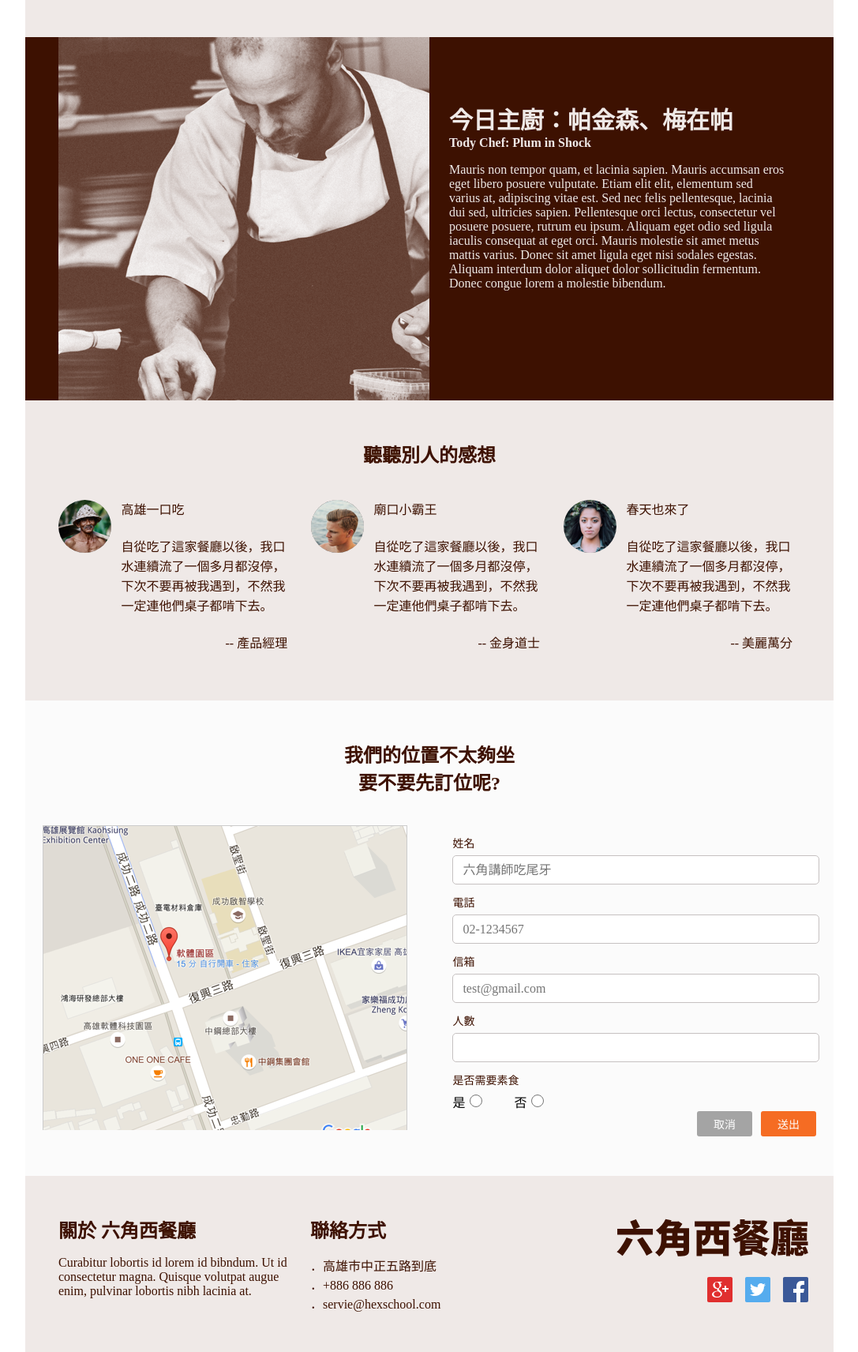
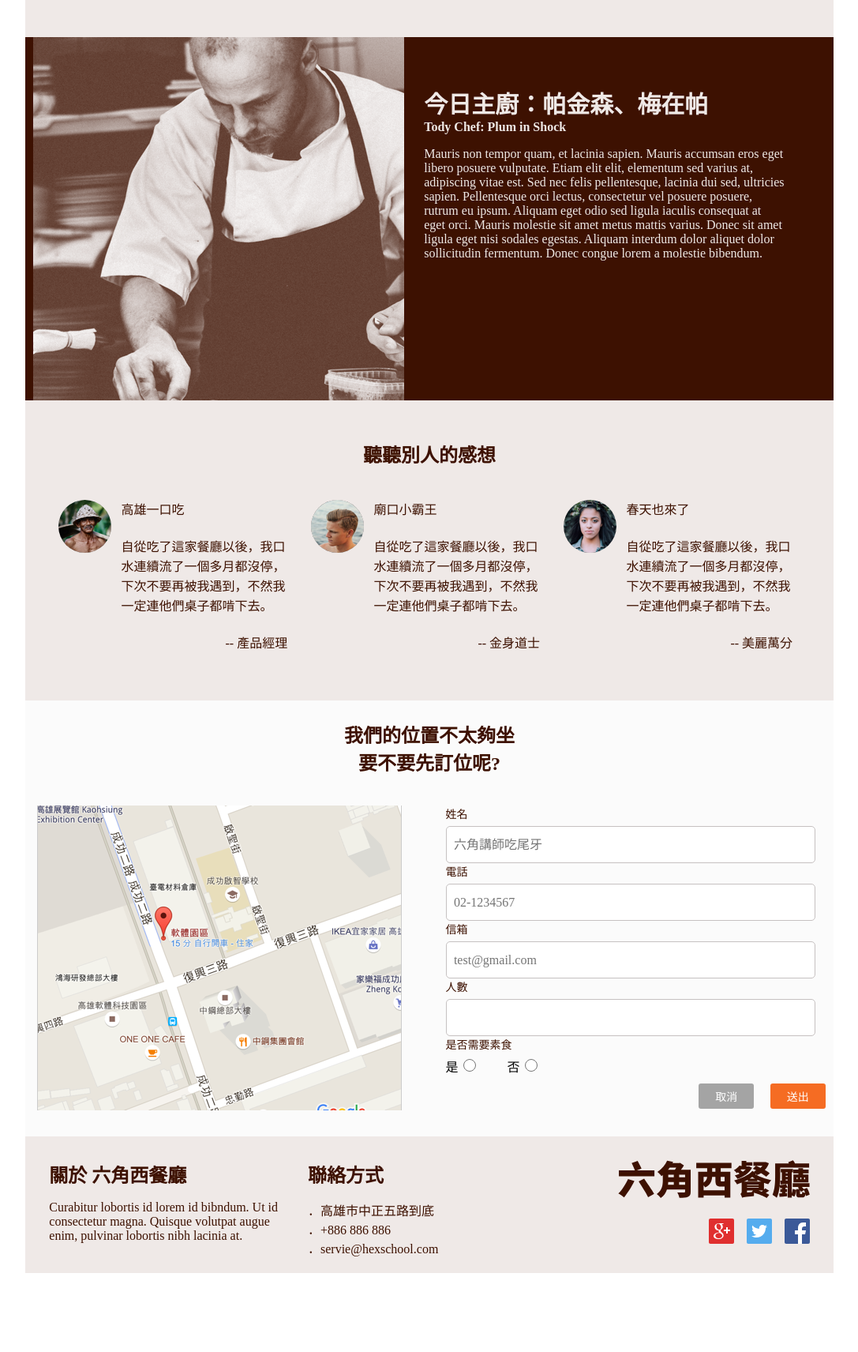
Before and after one commit to livehighvu06/work-002, a plain HTML site: page index.html in a window 1280 px wide. Shown: the part 945-2657 px from the top of the page at 79% size, without its empty margins (96-1183 px from the left). After the commit the page ends 2557 px from the top, so only its background shows below. Drawn offline with Linux system fonts and the light colour scheme.

Commit message:
修改RWD細節

```diff
--- a/CSS/style.css
+++ b/CSS/style.css
@@ -3,6 +3,15 @@
     margin: 0;
     list-style-type: none;
     font-family: Microsoft JhengHei;
+}
+/* clear fix */
+.feature ul:after,.chef:after,.comment:after,.reserve:after,.reserve form:after,.footer:after,.footer .info ul:after{
+    visibility: hidden;
+    display: block;
+    font-size: 0;
+    content: " ";
+    clear: both;
+    height: 0;
 }
 .wrap{
     width: 1024px;
@@ -74,14 +83,7 @@
 .firstline{
     padding: 50px;
 }
-.feature ul:after{
-    visibility: hidden;
-    display: block;
-    font-size: 0;
-    content: " ";
-    clear: both;
-    height: 0;
-}
+
 .feature h2{
     color: #3D1101;
 }
@@ -105,16 +107,9 @@
 /* 主廚介紹 */
 .chef{
     background: #3D1101;
-    padding: 0 42px;
+    padding: 0 1%;
 }
-.chef:after{
-    visibility: hidden;
-    display: block;
-    font-size: 0;
-    content: " ";
-    clear: both;
-    height: 0;
-}
+
 .chefpic{
     float: left;
     width: 470px;
@@ -131,7 +126,7 @@
 }
 .chefintro h2{
 
-    margin-top: 81px;
+    margin-top: 61px;
     margin-left: 25px;
 }
 .chefintro h3{
@@ -161,14 +156,6 @@
     width: 31.333%;
     margin: 1%;
 }
-.comment:after{
-    visibility: hidden;
-    display: block;
-    font-size: 0;
-    content: " ";
-    clear: both;
-    height: 0;
-}
 .commentpic{
     float: left;
 }
@@ -195,15 +182,8 @@
 /* 定位 */
 .reserve{
     background: rgba(250,250,250,0.70);
-    padding: 50px 22px 50px 22px;
-}
-.reserve:after{
-    visibility: hidden;
-    display: block;
-    font-size: 0;
-    content: " ";
-    clear: both;
-    height: 0;
+    padding-top: 25px;
+    padding-bottom: 25px;
 }
 .reserve h2{
     color: #3D1101;
@@ -216,30 +196,29 @@
     float: left;
     width: 48%;
     height: 386px;
-    background: url(../img/Map.png) no-repeat;
+    background: url(../img/Map.png) center no-repeat;
 }
 .form{
     float: right;
     width: 46%;
-    margin-left: 1%;
-    margin-right: 1%;
+    margin-left: 2%;
+    margin-right: 2%;
 }
 .form label,
 .form input{
     display: block;
 }
 .form label{
-    margin-top: 12px;
     margin-bottom: 6px;
     font-family: PingFangTC-Light;
     font-size: 14px;
     color: #3D1101;
 }
 .form .input{
-    width: 100%;
+    width: 95%;
     height: 35px;
     font-size: 16px;
-    padding-left: 12px;
+    padding: 5px 2%;
     border-radius: 5px;
     border: 1px solid #c6c1c1;
 }
@@ -259,6 +238,7 @@
     display: block;
     text-align: center;
     padding: 6px 0;
+    margin: 10px 1%;
     width: 70px;
     text-decoration: none;
     float: right;
@@ -267,7 +247,6 @@
     color: #FFFFFF;
 }
 #confirm{
-    margin-left: 11px;
     background: #F56C23;
     border-radius: 3px;
 }
@@ -278,24 +257,16 @@
 /* footer */
 .footer{
     background: #efe9e7;
-    padding:32px;
+    padding: 10px 2%;
     color: #3D1101;
 }
-.footer:after{
-    visibility: hidden;
-    display: block;
-    font-size: 0;
-    content: " ";
-    clear: both;
-    height: 0;
-}
 .footer ul li{
-    margin: 18px 10px 18px 10px;
+    margin-top: 10px;
+    padding: 1%;
     float: left;
-    width: 299px;
+    width: 31.333%;
 }
 .footerlogo{
-    width: 245px;
     float: right;
     text-align: right;
 }
@@ -306,7 +277,6 @@
     margin-right: 0;
 }
 #footerlogo{
-    margin-top: 22px;
     margin-bottom: 22px;
 }
 .info h3{
@@ -362,15 +332,24 @@
         width: 100%;
     }
     .text{
-        width: 80%;
+        width: 100%;
+        margin-left: 0;
     }
     .googlemap{
         width: 100%;
         background-position: center;
     }
+    .reserve a{
+        width: 46%;
+        padding-left: 1%;
+        padding-right: 1%;
+    }
     .form{
+        width: 96%;
+    }
+    .footer ul li{
+        padding: 1%;
         width: 98%;
-        margin-left: 1%;
-        margin-right: 1%;
+        margin-bottom: 2%;
     }
 }
--- a/index.html
+++ b/index.html
@@ -150,11 +150,9 @@
 
         <h2 id="firstline2">我們的位置不太夠坐</h2>
         <h2>要不要先訂位呢?</h2>
-
+        <form>
             <div class="googlemap">
             </div>
-
-        <form>
             <div class="form">
                 <label for="name">姓名</label>
                 <input type="text" class="input" name="name" placeholder="六角講師吃尾牙">
@@ -170,9 +168,10 @@
                 否<input type="radio" name="vet" class="vet">
 
             </div>
-        </form>
             <a href="#" class="btn btn-primary" id="confirm">送出</a>
         <a href="#" class="btn" id="cancel">取消</a>
+        </form>
+
     </div>
 
     <div class="footer">
@@ -189,16 +188,20 @@
                     <p>．+886 886 886</p>
                     <p>．servie@hexschool.com</p>
                 </li>
-            </ul>
-
-        </div>
-
-        <div class="footerlogo">
+                <li class="footerlogo">
                     <img src="./img/logo_l(null).svg" alt="" id="footerlogo">
+                    <div class="footer-link">
                         <a href="#"><img src="./img/icon_googleplus.svg" alt="" class="footericon"></a>
                         <a href="#"><img src="./img/icon_twitter.svg" alt="" class="footericon"></a>
                         <a href="#"><img src="./img/icon_fb.svg" alt="" class="footericon"></a>
                     </div>
+                </li>
+            </ul>
+
+
+        </div>
+
+
     </div>
 
 </div>
```
Lines whose indentation alone changed are shown as unchanged.
